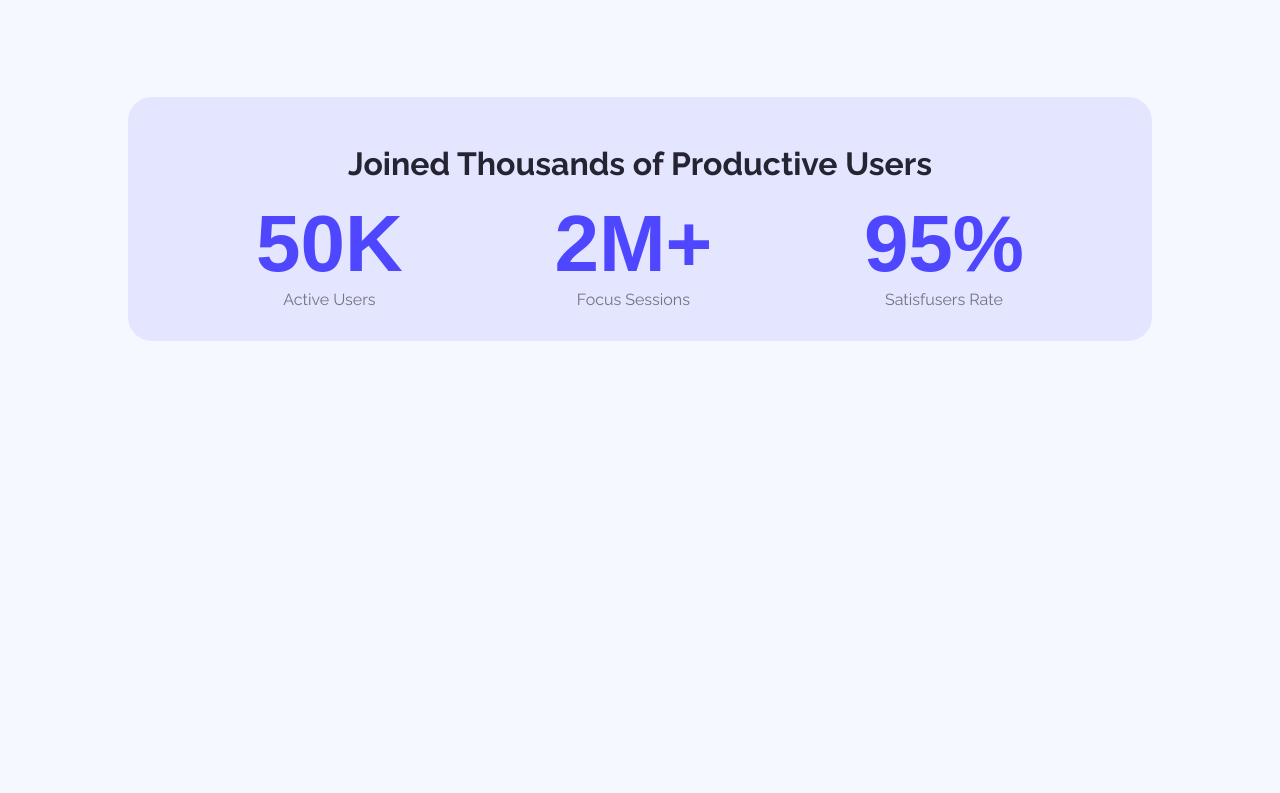
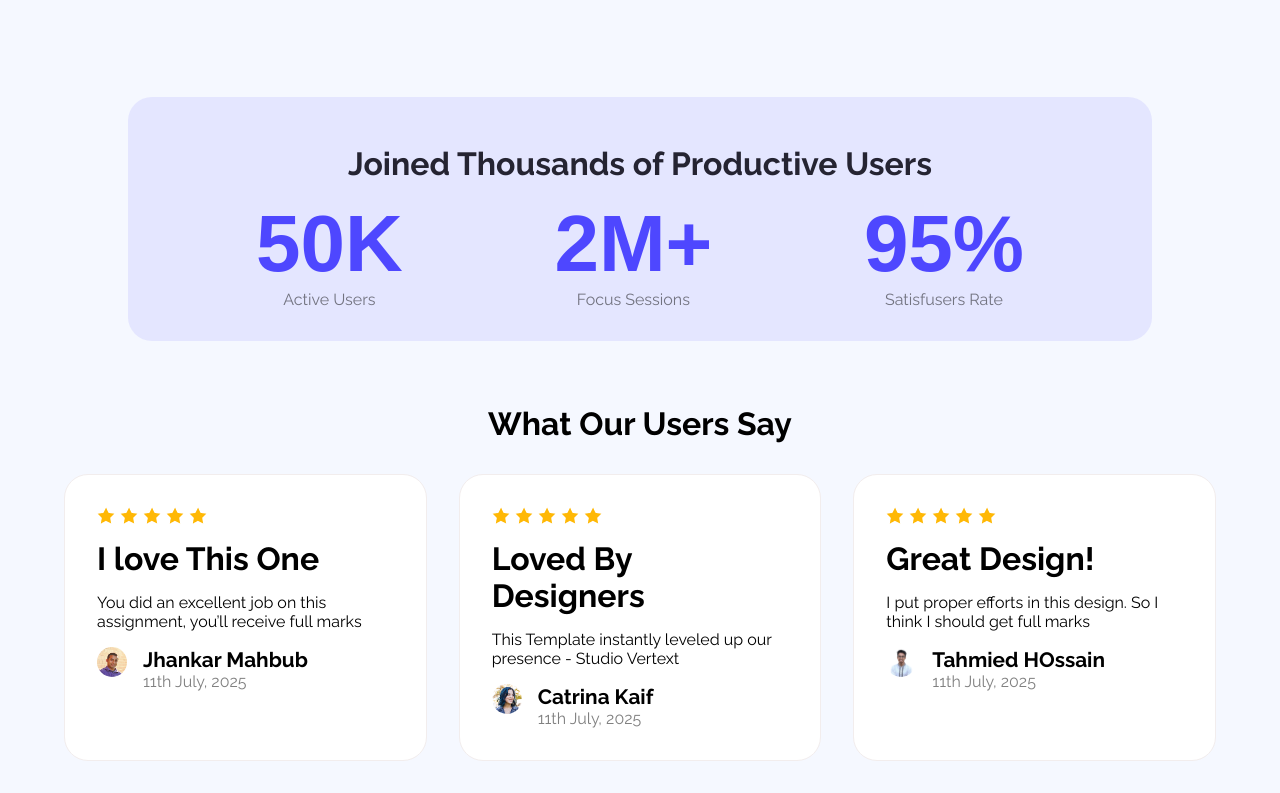
Before and after one commit to Tahmied/UI-template-for-webflow-agency, a plain HTML site: page index.html in a window 1280 px wide. Shown: the part 1025-1818 px from the top of the page. Before the commit the page ends 1382 px from the top, so only its background shows below. Drawn offline with Linux system fonts and the light colour scheme.

Commit message:
- completed review section

```diff
--- a/index.html
+++ b/index.html
@@ -62,5 +62,89 @@
 
         </div>
     </section>
+
+    <section class="reviews">
+        <p class="review-heading">What Our Users Say</p>
+
+        <div class="reviews-container">
+            <div class="review-item">
+
+                <div class="stars">
+                    <img class="stars-icon" src="Images/icon-star.png" alt="">
+                    <img class="stars-icon" src="Images/icon-star.png" alt="">
+                    <img class="stars-icon" src="Images/icon-star.png" alt="">
+                    <img class="stars-icon" src="Images/icon-star.png" alt="">
+                    <img class="stars-icon" src="Images/icon-star.png" alt="">
+                </div>
+
+                <p class="review-title">I love This One</p>
+                <p class="review-text">You did an excellent job on this assignment, you’ll receive full marks</p>
+
+                <div class="reviewer">
+                    <div class="user-profile">
+                        <img class="user" src="Images/jhankar sir.jpeg" alt="">
+                    </div>
+                    <div class="reviewer-details">
+                        <p class="reviewer-name">Jhankar Mahbub</p>
+                        <p class="review-date">11th July, 2025</p>
+                    </div>
+                </div>
+
+
+            </div>
+            <div class="review-item">
+
+                <div class="stars">
+                    <img class="stars-icon" src="Images/icon-star.png" alt="">
+                    <img class="stars-icon" src="Images/icon-star.png" alt="">
+                    <img class="stars-icon" src="Images/icon-star.png" alt="">
+                    <img class="stars-icon" src="Images/icon-star.png" alt="">
+                    <img class="stars-icon" src="Images/icon-star.png" alt="">
+                </div>
+
+                <p class="review-title">Loved By Designers</p>
+                <p class="review-text">This Template instantly leveled up our presence - Studio Vertext</p>
+
+                <div class="reviewer">
+                    <div class="user-profile">
+                        <img class="user" src="Images/avatar.png" alt="">
+                    </div>
+                    <div class="reviewer-details">
+                        <p class="reviewer-name">Catrina Kaif</p>
+                        <p class="review-date">11th July, 2025</p>
+                    </div>
+                </div>
+
+
+            </div>
+            <div class="review-item">
+
+                <div class="stars">
+                    <img class="stars-icon" src="Images/icon-star.png" alt="">
+                    <img class="stars-icon" src="Images/icon-star.png" alt="">
+                    <img class="stars-icon" src="Images/icon-star.png" alt="">
+                    <img class="stars-icon" src="Images/icon-star.png" alt="">
+                    <img class="stars-icon" src="Images/icon-star.png" alt="">
+                </div>
+
+                <p class="review-title">Great Design!</p>
+                <p class="review-text">I put proper efforts in this design. So I think I should get full marks</p>
+
+                <div class="reviewer">
+                    <div class="user-profile">
+                        <img class="user" src="Images/me.png" alt="">
+                    </div>
+                    <div class="reviewer-details">
+                        <p class="reviewer-name">Tahmied HOssain</p>
+                        <p class="review-date">11th July, 2025</p>
+                    </div>
+                </div>
+
+
+            </div>
+        </div>
+
+    </section>
+
 </body>
 </html>
--- a/style.css
+++ b/style.css
@@ -157,3 +157,68 @@ nav {
 .users-number-text-item {
     color: rgba(0, 0, 0, 0.5);
 }
+
+/* review section */
+
+.reviews {
+    margin: 2rem auto;
+    max-width: 1300px;
+    margin-top: 4rem;
+}
+
+.review-heading {
+    font-weight: bold;
+    font-size: 2em;
+    text-align: center;
+    margin-bottom: 2rem;
+}
+
+.reviews-container {
+    display: flex;
+    justify-content: space-around;
+    align-items: stretch;
+    gap: 2rem;
+    width: 90%;
+    margin: 0 auto;
+}
+
+.review-item {
+    background-color: #FFFFFF;
+    border-radius: 24px;
+    border: 1px solid #F2EDED;
+    display: flex;
+    flex-direction: column;
+    gap: 1rem;
+    padding: 2rem;
+    flex: 1;
+}
+
+.stars {
+    display: flex;
+    gap: 5px;
+}
+
+.review-title {
+    font-weight: bold;
+    font-size: 2em;
+}
+
+.reviewer {
+    display: flex;
+    gap: 1rem;
+}
+
+.user-profile > img {
+    border-radius: 50%;
+    height: 30px;
+    width: 30px;
+}
+
+.reviewer-name {
+    font-weight: bold;
+    font-size: 1.3em;
+}
+
+.review-date {
+   color:rgba(0, 0, 0, 0.5);
+}
```
Also changed, not shown: Images/jhankar sir.jpeg (added), Images/me.png (added), 1 other file.
